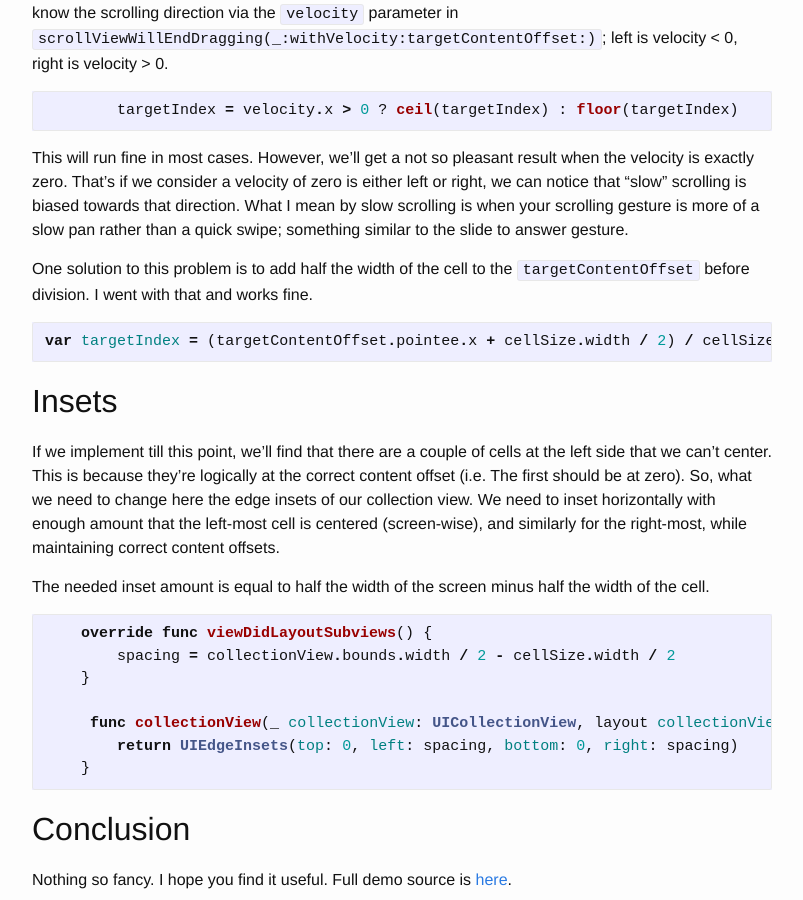
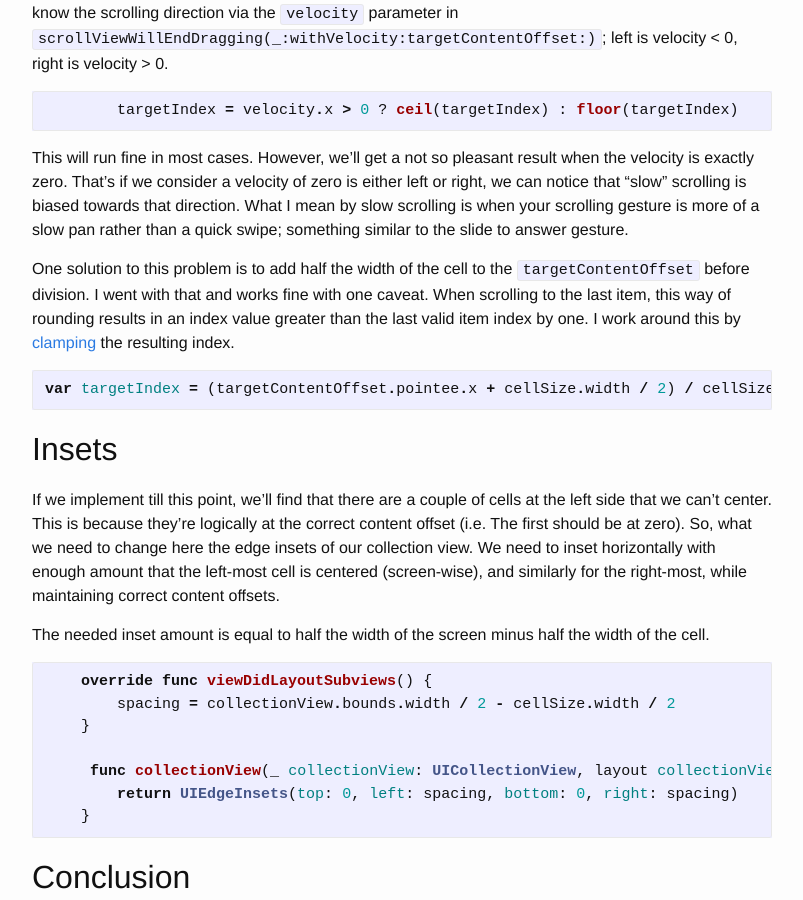
Before and after one commit to ahmedk92/ahmedk92.github.io, a Jekyll site: the page built from _posts/2019-02-03-Experimenting With targetContentOffset: Part 2: Custom Pickers.md, in a window 1280 px wide and 900 px high, scrolled down 1500 px. Shown: the whole window, without its empty margins (238-1041 px from the left). Built offline with Jekyll 4.4.1, drawn with Linux system fonts in a browser that asks for light colours.

Commit message:
add clamping note

````diff
--- a/_posts/2019-02-03-Experimenting With targetContentOffset: Part 2: Custom Pickers.md
+++ b/_posts/2019-02-03-Experimenting With targetContentOffset: Part 2: Custom Pickers.md
@@ -42,7 +42,7 @@ I don't know the perfect rounding strategy here, but I suggest rounding with res
 
 This will run fine in most cases. However, we'll get a not so pleasant result when the velocity is exactly zero. That's if we consider a velocity of zero is either left or right, we can notice that "slow" scrolling is biased towards that direction. What I mean by slow scrolling is when your scrolling gesture is more of a slow pan rather than a quick swipe; something similar to the slide to answer gesture.
 
-One solution to this problem is to add half the width of the cell to the `targetContentOffset` before division. I went with that and works fine.
+One solution to this problem is to add half the width of the cell to the `targetContentOffset` before division. I went with that and works fine with one caveat. When scrolling to the last item, this way of rounding results in an index value greater than the last valid item index by one. I work around this by [clamping](https://en.wikipedia.org/wiki/Clamping_(graphics)) the resulting index.
 
 ```swift
 var targetIndex = (targetContentOffset.pointee.x + cellSize.width / 2) / cellSize.width
````
